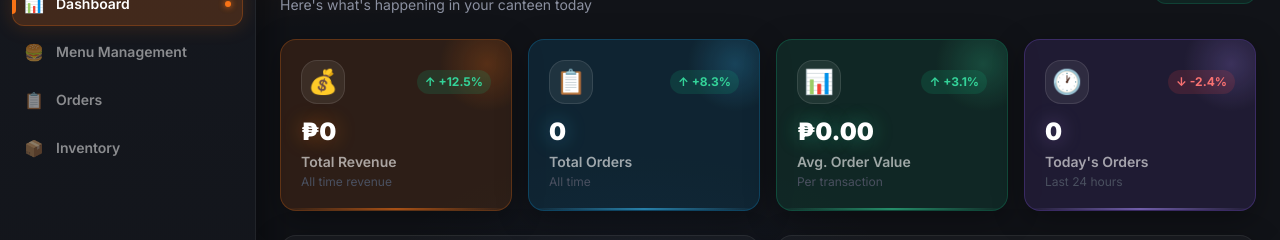
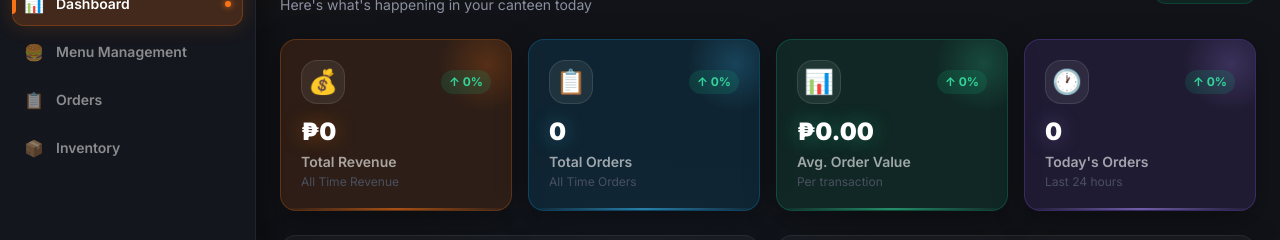
Before and after one commit to nikss07/Layno_Canteen_Management_System, a React (Create React App) app in the folder Downloads/Layno_Canteen_Management_System-main/Layno_Canteen_Management_System-main/canteen-frontend/: page /admin/dashboard in a window 1280 px wide. Shown: the part 129-369 px from the top of the page. Built offline with nearby package versions, Linux system fonts and the light colour scheme; no server answers; sample sign-in values are in the browser's storage.

Commit message:
final adjustments guro

```diff
--- a/Downloads/Layno_Canteen_Management_System-main/Layno_Canteen_Management_System-main/canteen-frontend/src/components/dashboard/AdminDashboard.jsx
+++ b/Downloads/Layno_Canteen_Management_System-main/Layno_Canteen_Management_System-main/canteen-frontend/src/components/dashboard/AdminDashboard.jsx
@@ -1,6 +1,6 @@
 // ============================================================
 // FILE: src/components/dashboard/AdminDashboard.jsx
-// PURPOSE: Immersive dark admin dashboard — stat cards + charts
+// PURPOSE: Immersive dark admin dashboard – stat cards + charts
 // ============================================================
 
 import { useState, useEffect } from 'react';
@@ -10,38 +10,7 @@ import CategoryPieChart from './CategoryPieChart';
 import OrderTrendChart from './OrderTrendChart';
 import LoadingSpinner from '../common/LoadingSpinner';
 
-const CARDS = [
-  {
-    icon: '💰', label: 'Total Revenue', key: 'total_sales',
-    format: (v) => `₱${(v || 0).toLocaleString()}`,
-    sub: 'All time revenue',
-    color: '#f97316', bg: 'rgba(249,115,22,0.12)', border: 'rgba(249,115,22,0.25)',
-    trend: '+12.5%', trendUp: true,
-  },
-  {
-    icon: '📋', label: 'Total Orders', key: 'total_orders',
-    format: (v) => (v || 0).toLocaleString(),
-    sub: 'All time',
-    color: '#38bdf8', bg: 'rgba(14,165,233,0.12)', border: 'rgba(14,165,233,0.25)',
-    trend: '+8.3%', trendUp: true,
-  },
-  {
-    icon: '📊', label: 'Avg. Order Value', key: 'avg_order_value',
-    format: (v) => `₱${(parseFloat(v) || 0).toFixed(2)}`,
-    sub: 'Per transaction',
-    color: '#34d399', bg: 'rgba(16,185,129,0.12)', border: 'rgba(16,185,129,0.25)',
-    trend: '+3.1%', trendUp: true,
-  },
-  {
-    icon: '🕐', label: "Today's Orders", key: 'today_orders',
-    format: (v) => (v || 0).toLocaleString(),
-    sub: 'Last 24 hours',
-    color: '#a78bfa', bg: 'rgba(139,92,246,0.12)', border: 'rgba(139,92,246,0.25)',
-    trend: '-2.4%', trendUp: false,
-  },
-];
-
-function StatCard({ icon, label, key: _k, format, sub, color, bg, border, trend, trendUp, value, delay }) {
+function StatCard({ icon, label, format, sub, color, bg, border, trend, trendUp, value, delay }) {
   return (
     <div
       className="relative rounded-2xl p-5 overflow-hidden cursor-default animate-fadeInUp group transition-all duration-300"
@@ -52,7 +21,6 @@ function StatCard({ icon, label, key: _k, format, sub, color, bg, border, trend,
         boxShadow: '0 8px 32px rgba(0,0,0,0.3)',
       }}
     >
-      {/* Glow orb */}
       <div className="absolute -top-6 -right-6 w-24 h-24 rounded-full opacity-20 transition-opacity duration-300 group-hover:opacity-40"
         style={{ background: `radial-gradient(circle, ${color}, transparent 70%)` }} />
 
@@ -64,7 +32,7 @@ function StatCard({ icon, label, key: _k, format, sub, color, bg, border, trend,
           </div>
           <span className={`text-xs font-bold px-2 py-1 rounded-full ${trendUp ? 'text-emerald-400' : 'text-red-400'}`}
             style={{ background: trendUp ? 'rgba(16,185,129,0.15)' : 'rgba(239,68,68,0.15)' }}>
-            {trendUp ? '↑' : '↓'} {trend}
+            {trendUp ? '↑' : '↓'} {Math.abs(trend)}%
           </span>
         </div>
         <p className="text-2xl font-black text-white mt-1" style={{ textShadow: `0 0 20px ${color}60` }}>
@@ -74,7 +42,6 @@ function StatCard({ icon, label, key: _k, format, sub, color, bg, border, trend,
         {sub && <p className="text-xs mt-0.5" style={{ color: 'var(--text-muted)' }}>{sub}</p>}
       </div>
 
-      {/* Bottom accent bar */}
       <div className="absolute bottom-0 left-0 right-0 h-0.5 opacity-60 group-hover:opacity-100 transition-opacity"
         style={{ background: `linear-gradient(90deg, transparent, ${color}, transparent)` }} />
     </div>
@@ -88,16 +55,53 @@ export default function AdminDashboard() {
   useEffect(() => {
     orderService.getSalesReport()
       .then((r) => setStats(r.data))
-      .catch(() => setStats({ total_sales: 0, total_orders: 0, avg_order_value: 0, today_orders: 0 }))
+      .catch(() => setStats({
+        total_sales: 0, total_orders: 0,
+        avg_order_value: 0, today_orders: 0,
+        trends: { sales: 0, orders: 0, today_orders: 0 }
+      }))
       .finally(() => setLoading(false));
   }, []);
 
   if (loading) return <LoadingSpinner fullScreen />;
 
+  const trends = stats?.trends || {};
+
+  const CARDS = [
+    {
+      icon: '💰', label: 'Total Revenue', key: 'total_sales',
+      format: (v) => `₱${(v || 0).toLocaleString()}`,
+      sub: 'All Time Revenue',
+      color: '#f97316', bg: 'rgba(249,115,22,0.12)', border: 'rgba(249,115,22,0.25)',
+      trend: trends.sales || 0, trendUp: (trends.sales || 0) >= 0,
+    },
+    {
+      icon: '📋', label: 'Total Orders', key: 'total_orders',
+      format: (v) => (v || 0).toLocaleString(),
+      sub: 'All Time Orders',
+      color: '#38bdf8', bg: 'rgba(14,165,233,0.12)', border: 'rgba(14,165,233,0.25)',
+      trend: trends.orders || 0, trendUp: (trends.orders || 0) >= 0,
+    },
+    {
+      icon: '📊', label: 'Avg. Order Value', key: 'avg_order_value',
+      format: (v) => `₱${(parseFloat(v) || 0).toFixed(2)}`,
+      sub: 'Per transaction',
+      color: '#34d399', bg: 'rgba(16,185,129,0.12)', border: 'rgba(16,185,129,0.25)',
+      trend: trends.sales || 0, trendUp: (trends.sales || 0) >= 0,
+    },
+    {
+      icon: '🕐', label: "Today's Orders", key: 'today_orders',
+      format: (v) => (v || 0).toLocaleString(),
+      sub: 'Last 24 hours',
+      color: '#a78bfa', bg: 'rgba(139,92,246,0.12)', border: 'rgba(139,92,246,0.25)',
+      trend: trends.today_orders || 0, trendUp: (trends.today_orders || 0) >= 0,
+    },
+  ];
+
   return (
     <div className="p-4 lg:p-6 space-y-6">
 
-      {/* ── Page Header ── */}
+      {/* Page Header */}
       <div className="animate-fadeInUp flex items-center justify-between">
         <div>
           <h1 className="text-2xl font-black text-white tracking-tight">
@@ -114,20 +118,20 @@ export default function AdminDashboard() {
         </div>
       </div>
 
-      {/* ── Stat Cards ── */}
+      {/* Stat Cards */}
       <div className="grid grid-cols-2 lg:grid-cols-4 gap-4">
         {CARDS.map((c, i) => (
           <StatCard key={c.label} {...c} value={stats?.[c.key]} delay={i * 80} />
         ))}
       </div>
 
-      {/* ── Charts Row 1 ── */}
+      {/* Charts Row 1 */}
       <div className="grid grid-cols-1 lg:grid-cols-2 gap-4 animate-fadeInUp delay-300">
         <SalesChart />
         <CategoryPieChart />
       </div>
 
-      {/* ── Charts Row 2 ── */}
+      {/* Charts Row 2 */}
       <div className="animate-fadeInUp delay-400">
         <OrderTrendChart />
       </div>
```
Also changed, not shown: 1 other file (tests, documents, lock files or other folders).
